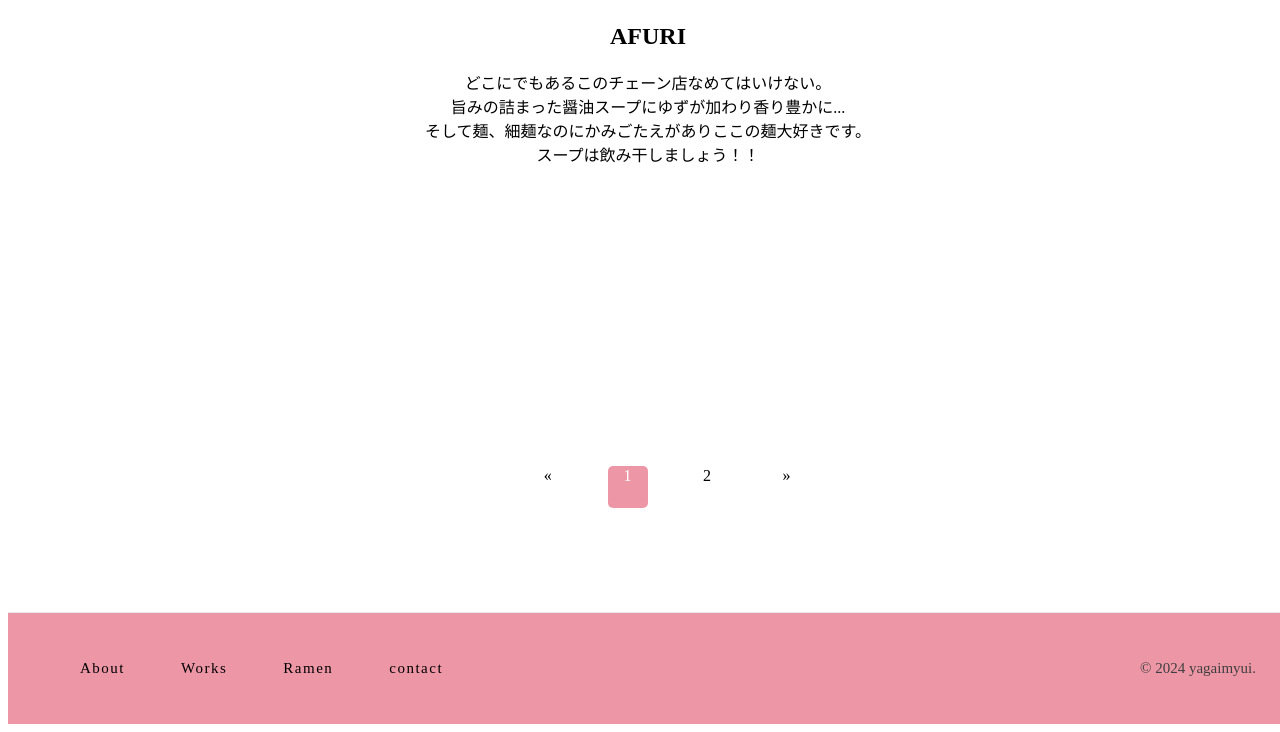
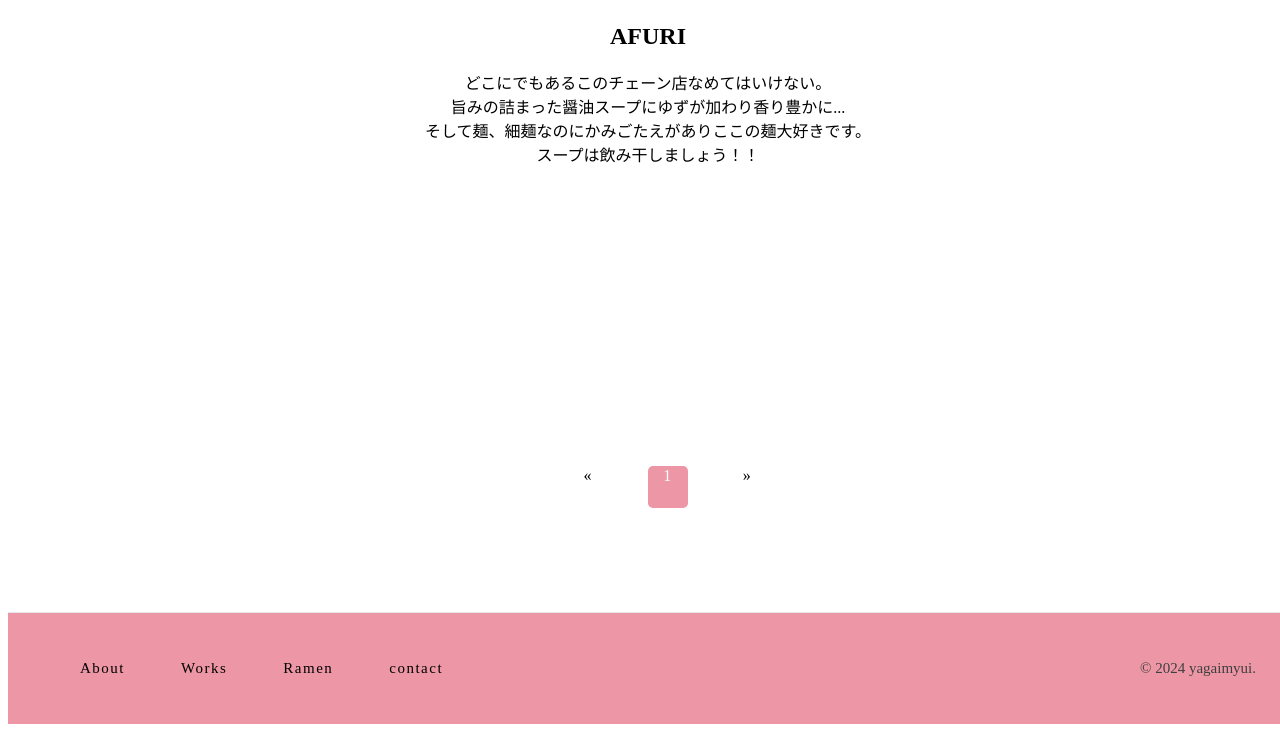
Before and after one commit to yagamiyui/portfolio_2023, a plain HTML site: page RAMEN.html in a window 1280 px wide. Shown: the part 2765-3497 px from the top of the page. Drawn offline with Linux system fonts and the light colour scheme.

Commit message:
Update RAMEN.html

```diff
--- a/RAMEN.html
+++ b/RAMEN.html
@@ -53,7 +53,6 @@
       <div class="pagination">
         <a href="#">&laquo;</a>
         <a href="WORKS.html"class="active">1</a>
-        <a href="#">2</a>
         <a href="#">&raquo;</a>
       </div>
 
```
